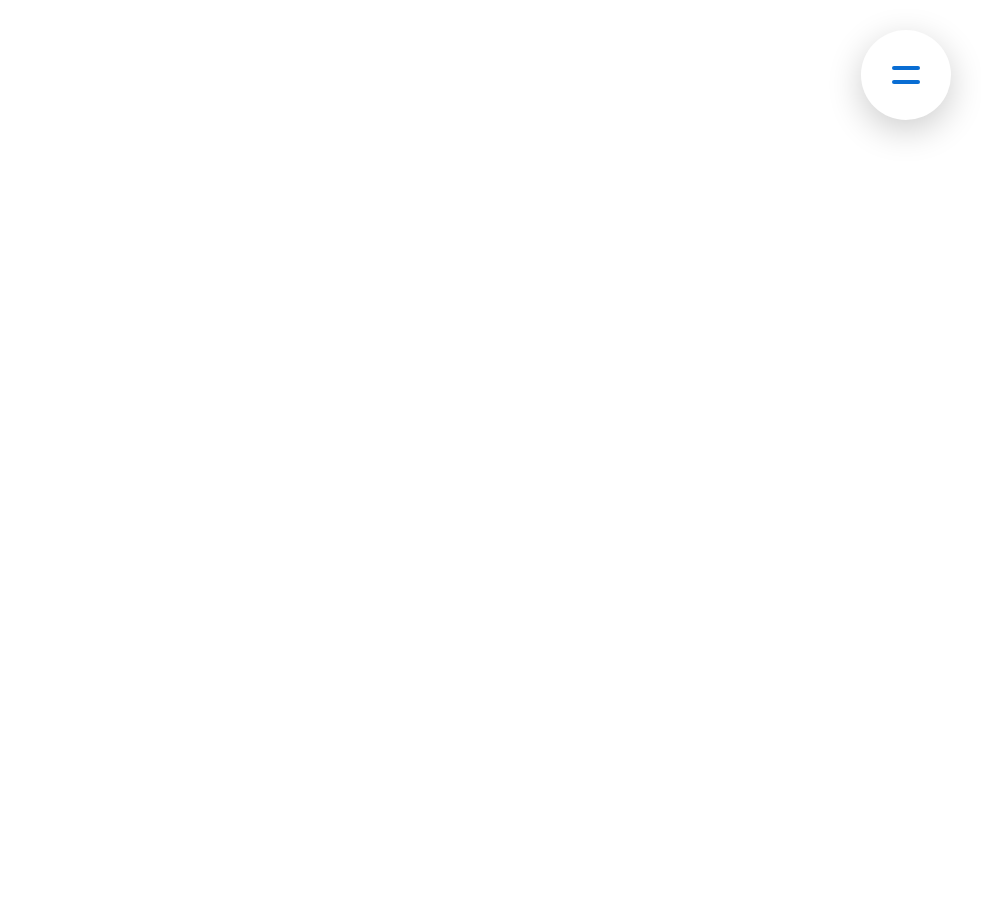
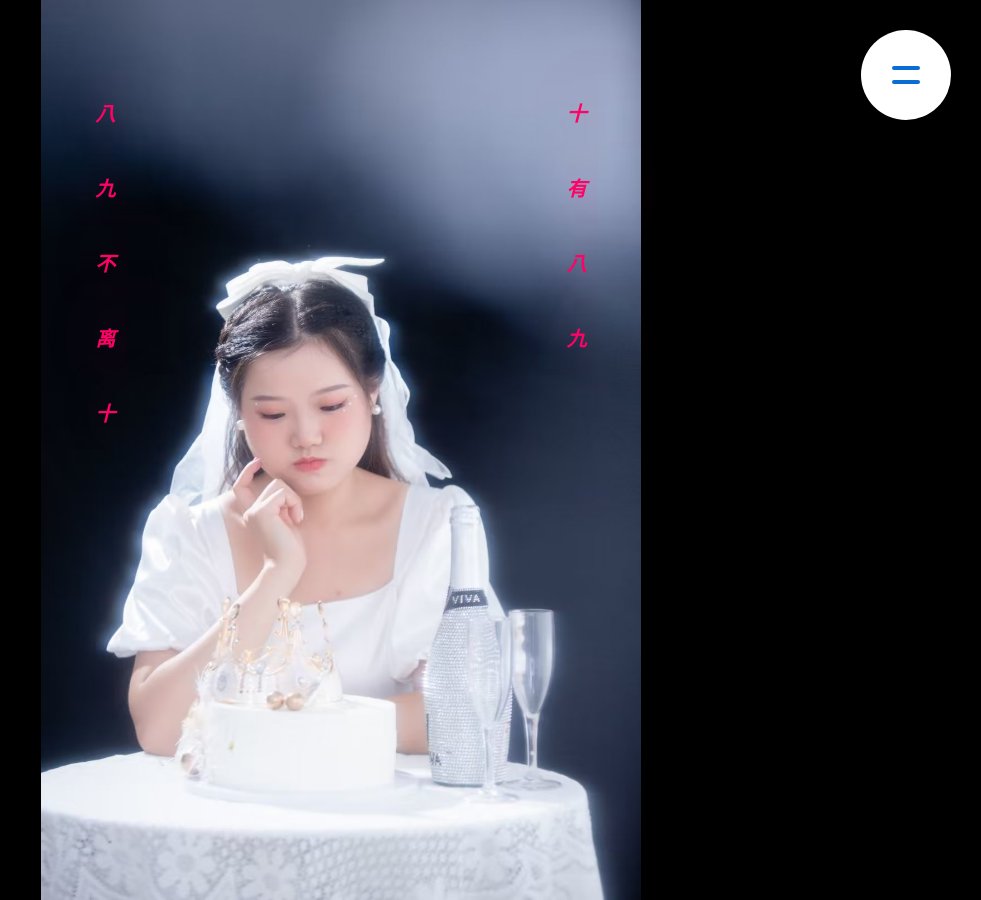
Before and after one commit to ranlongguang/guangling, a Vue app: page / in a window 1280 px wide. Before the commit this address had no page. Shown: the whole page, without its empty margins (299-1280 px from the left). Before the commit the page ends 800 px from the top, so only its background shows below. Built offline with nearby package versions, Linux system fonts and the light colour scheme; what particles.vue3 would draw is missing.

Commit message:
代码优化

```diff
--- a/src/components/glNav.vue
+++ b/src/components/glNav.vue
@@ -32,7 +32,7 @@
 <style scoped lang="less">
 	.nav {
 	  overflow: hidden;
-	  position: absolute;
+	  position: fixed;
 	  right: 30px;
 	  top: 30px;
 		z-index: 1;
@@ -59,13 +59,13 @@
 
 	    .nav__cb:checked ~ & {
 	      transition: width 1s cubic-bezier(.48,.43,.29,1.3);
-	      width: 558px;
+	      width: 438px;
 	    }
 	  }
 
 	  &__items {
 	    position: relative;
-	    width: 558px;
+	    width: 438px;
 	    height: 100%;
 	    padding-left: 20px;
 	    padding-right: 118px;
@@ -76,7 +76,7 @@
 	  &__item {
 	    display: inline-block;
 	    vertical-align: top;
-	    width: 70px;
+	    width: 50px;
 	    text-align: center;
 	    color: #6C7784;
 	    font-size: 14px;
--- a/src/router/index.ts
+++ b/src/router/index.ts
@@ -1,23 +1,18 @@
-import { createRouter, createWebHistory } from 'vue-router'
+import { createRouter, createWebHashHistory } from 'vue-router'
 
 const router = createRouter({
-  history: createWebHistory(import.meta.env.BASE_URL),
+  history: createWebHashHistory(import.meta.env.BASE_URL),
   routes: [
     {
       path: '/',
-      name: 'home',
-      component: () => import('../views/home.vue')
+      name: 'glOne',
+      component: () => import('../views/glOne.vue')
     },
     {
       path: '/about',
       name: 'about',
       component: () => import('../views/AboutView.vue')
     },
-		{
-			path: '/glOne',
-			name: 'glOne',
-			component: () => import('../views/glOne.vue')
-		}
   ]
 })
 
```
